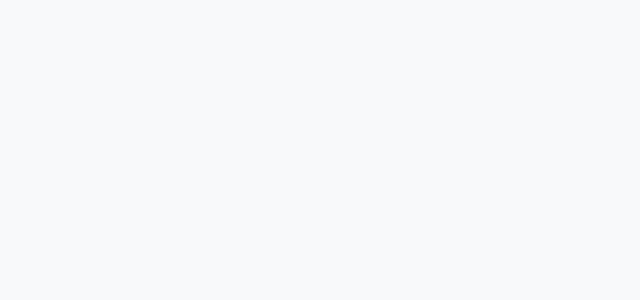
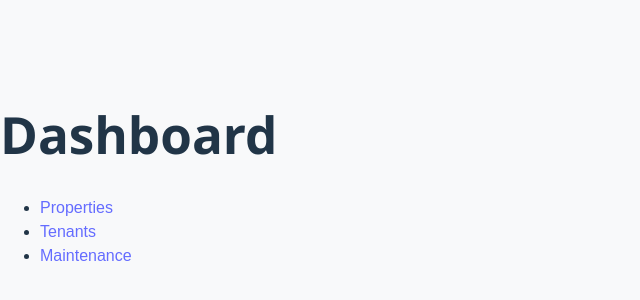
Before and after one commit to guugs/Property-Management-System, a React (Vite) app in the folder property-management-system/: page /dashboard in a window 1280 px wide. Before the commit this address had no page. Shown: the part 222-522 px from the top of the page, without its empty margins (0-640 px from the left). Built offline with nearby package versions, Linux system fonts and the light colour scheme.

Commit message:
Fill out basic site wireframe

```diff
--- a/property-management-system/src/App.jsx
+++ b/property-management-system/src/App.jsx
@@ -2,7 +2,11 @@ import React from 'react';
 import { BrowserRouter as Router, Routes, Route } from 'react-router-dom';
 import Register from './components/Register';
 import Login from './components/Login';
-import './App.css'; // Import the CSS file for App component
+import Dashboard from './components/Dashboard';
+import Properties from './components/Properties';
+import Tenants from './components/Tenants';
+import Maintenance from './components/Maintenance';
+import './App.css';
 
 const App = () => {
     return (
@@ -10,6 +14,11 @@ const App = () => {
             <Routes>
                 <Route path="/register" element={<Register />} />
                 <Route path="/login" element={<Login />} />
+                <Route path="/dashboard" element={<Dashboard />} />
+                <Route path="/properties" element={<Properties />} />
+                <Route path="/tenants" element={<Tenants />} />
+                <Route path="/maintenance" element={<Maintenance />} />
+                <Route path="/" element={<Login />} />
             </Routes>
         </Router>
     );
--- /dev/null
+++ b/property-management-system/src/components/Dashboard.jsx
@@ -0,0 +1,19 @@
+import React from 'react';
+import { Link } from 'react-router-dom';
+
+const Dashboard = () => {
+    return (
+        <div>
+            <h1>Dashboard</h1>
+            <nav>
+                <ul>
+                    <li><Link to="/properties">Properties</Link></li>
+                    <li><Link to="/tenants">Tenants</Link></li>
+                    <li><Link to="/maintenance">Maintenance</Link></li>
+                </ul>
+            </nav>
+        </div>
+    );
+};
+
+export default Dashboard;
--- /dev/null
+++ b/property-management-system/src/components/Maintenance.jsx
@@ -0,0 +1,11 @@
+import React from 'react';
+
+const Maintenance = () => {
+    return (
+        <div>
+            <h1>Maintenance Requests</h1>
+        </div>
+    );
+};
+
+export default Maintenance;
--- /dev/null
+++ b/property-management-system/src/components/Properties.jsx
@@ -0,0 +1,11 @@
+import React from 'react';
+
+const Properties = () => {
+    return (
+        <div>
+            <h1>Properties</h1>
+        </div>
+    );
+};
+
+export default Properties;
--- /dev/null
+++ b/property-management-system/src/components/Tenants.jsx
@@ -0,0 +1,11 @@
+import React from 'react';
+
+const Tenants = () => {
+    return (
+        <div>
+            <h1>Tenants</h1>
+        </div>
+    );
+};
+
+export default Tenants;
```
Also changed, not shown: property-management-system/src/components/Navigation.jsx (added, +18 -0 lines), 1 other file (tests, documents, lock files or other folders).
